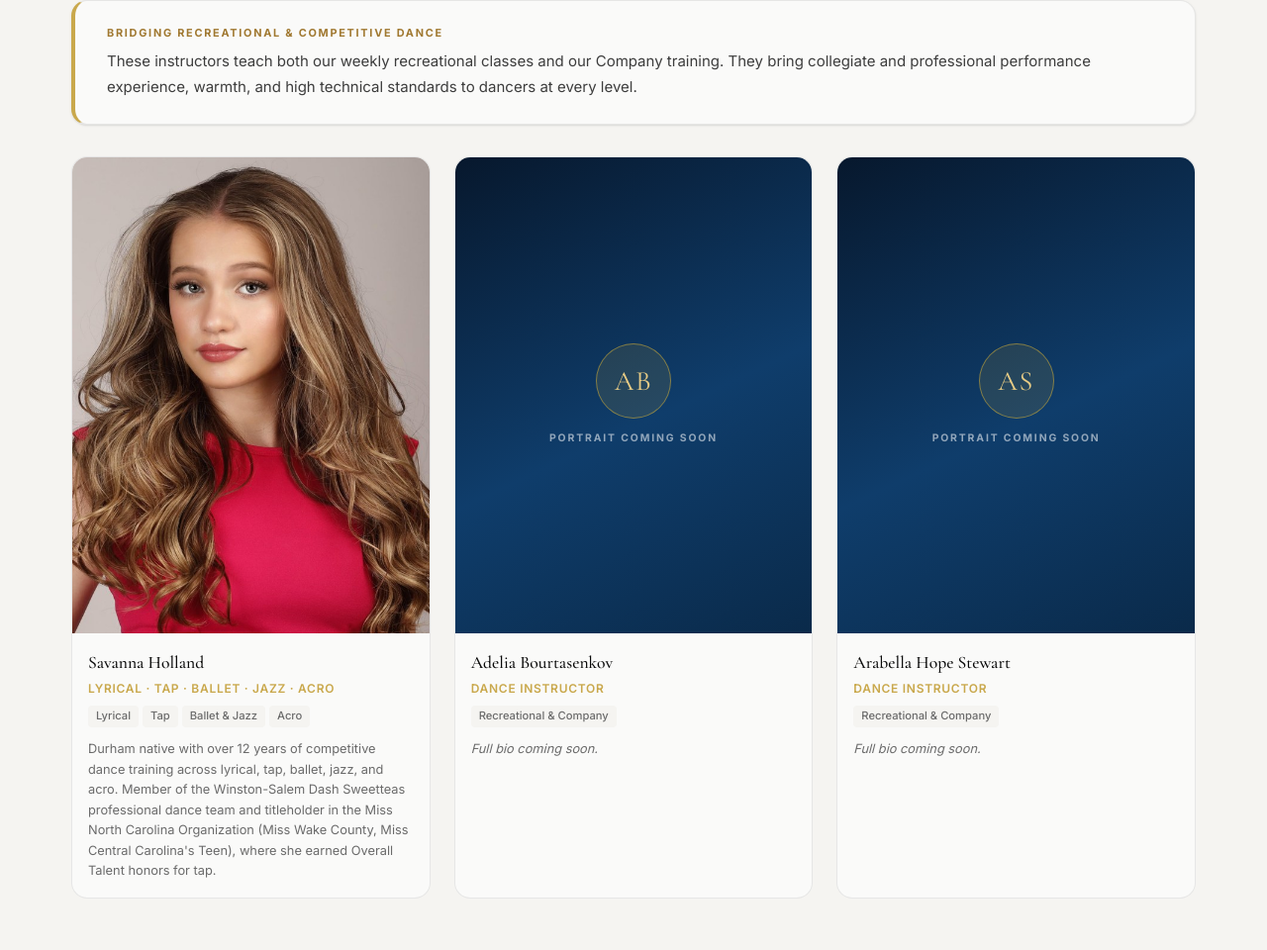
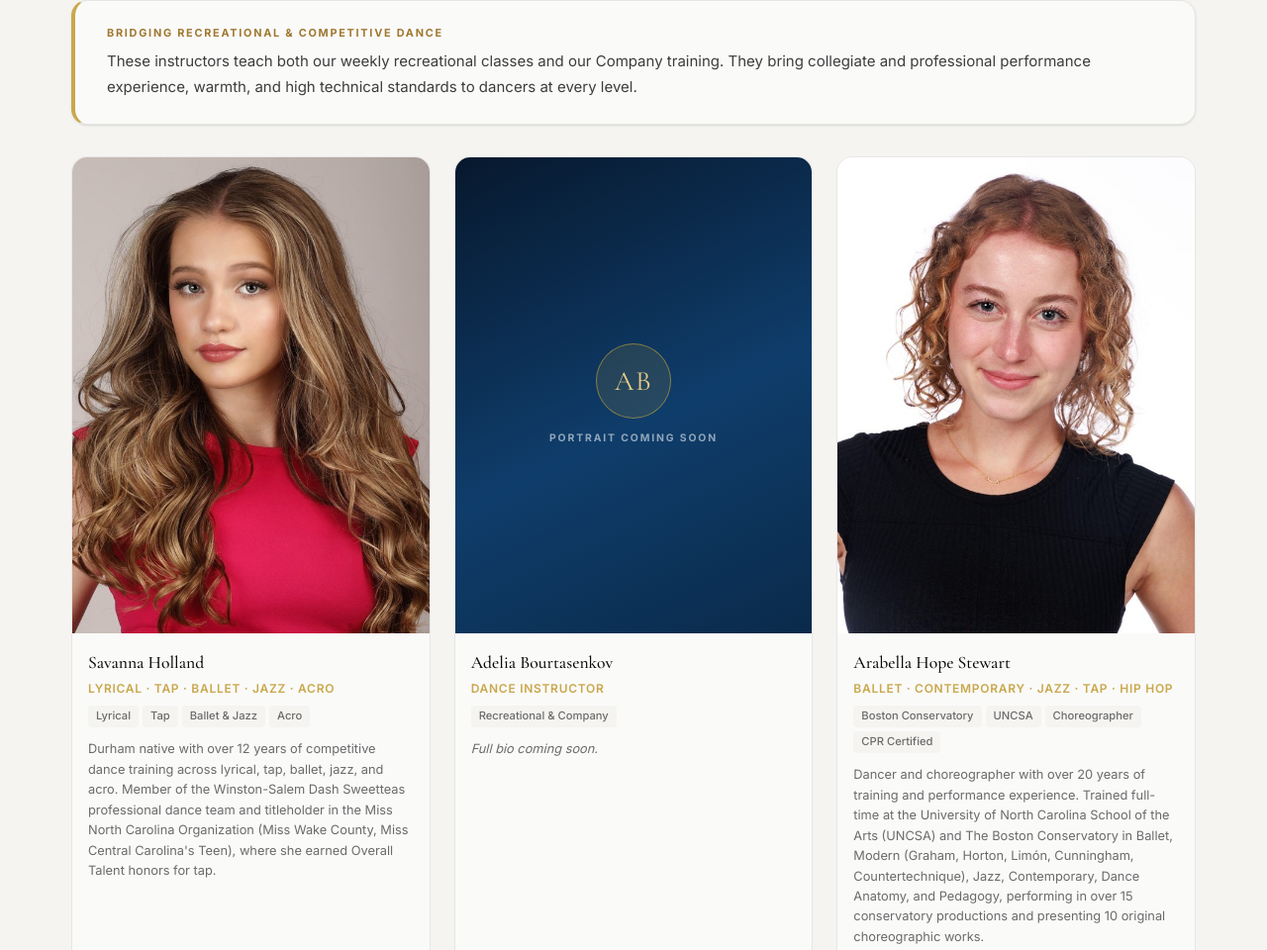
Before and after one commit to youthdancealphallc/renner-dance-website, a plain HTML site: page about.html in a window 1280 px wide. Shown: the part 10280-11240 px from the top of the page at 99% size. Drawn offline with nearby package versions, Linux system fonts and the light colour scheme.

Commit message:
Teachers edits

```diff
--- a/about.html
+++ b/about.html
@@ -925,20 +925,25 @@
             </div>
           </div>
 
-          <!-- Arabella Hope Stewart (Placeholder: Photo & Bio Coming Soon) -->
+          <!-- Arabella Hope Stewart -->
           <div class="faculty-card reveal reveal-delay-2">
-            <div class="faculty-card-img" style="background:linear-gradient(155deg,#07182d 0%,#0f3d6b 55%,#0a2a4a 100%);display:flex;flex-direction:column;align-items:center;justify-content:center;gap:12px">
-              <div style="width:76px;height:76px;border-radius:50%;border:1.5px solid rgba(212,175,55,0.55);background:rgba(212,175,55,0.12);display:flex;align-items:center;justify-content:center;font-family:var(--font-display);font-size:1.75rem;color:var(--gold-light);letter-spacing:0.06em" aria-hidden="true">AS</div>
-              <span style="font-size:0.65rem;font-weight:700;letter-spacing:0.18em;text-transform:uppercase;color:rgba(255,255,255,0.55)">Portrait Coming Soon</span>
+            <div class="faculty-card-img">
+              <img src="images/faculty-arabella.jpg" alt="Arabella Hope Stewart, Dance Instructor and Choreographer" width="300" height="400" loading="lazy" style="object-position:center 15%">
             </div>
             <div class="faculty-card-body">
               <div class="faculty-card-name">Arabella Hope Stewart</div>
-              <div class="faculty-card-role">Dance Instructor</div>
+              <div class="faculty-card-role">Ballet · Contemporary · Jazz · Tap · Hip Hop</div>
               <div class="faculty-card-styles">
-                <span class="faculty-style-tag">Recreational &amp; Company</span>
+                <span class="faculty-style-tag">Boston Conservatory</span>
+                <span class="faculty-style-tag">UNCSA</span>
+                <span class="faculty-style-tag">Choreographer</span>
+                <span class="faculty-style-tag">CPR Certified</span>
               </div>
-              <p style="font-size:0.8rem;color:var(--ink-muted);margin-top:var(--space-3);line-height:1.6;font-style:italic">
-                Full bio coming soon.
+              <p style="font-size:0.8rem;color:var(--ink-muted);margin-top:var(--space-3);line-height:1.6">
+                Dancer and choreographer with over 20 years of training and performance experience. Trained full-time at the University of North Carolina School of the Arts (UNCSA) and The Boston Conservatory in Ballet, Modern (Graham, Horton, Lim&oacute;n, Cunningham, Countertechnique), Jazz, Contemporary, Dance Anatomy, and Pedagogy, performing in over 15 conservatory productions and presenting 10 original choreographic works.
+              </p>
+              <p style="font-size:0.8rem;color:var(--ink-muted);margin-top:var(--space-2);line-height:1.6">
+                Before conservatory training, she competed nationally for 13 years across ballet, contemporary, jazz, tap, hip hop, musical theater, and lyrical, earning regional and national titles and scholarships. Alongside her work as a freelance dancer and choreographer, she brings six years of early childhood development experience, First Aid and CPR certification, and a warm, structured approach to teaching dancers of every age.
               </p>
             </div>
           </div>
```
Also changed, not shown: images/faculty-arabella.jpg (added).
